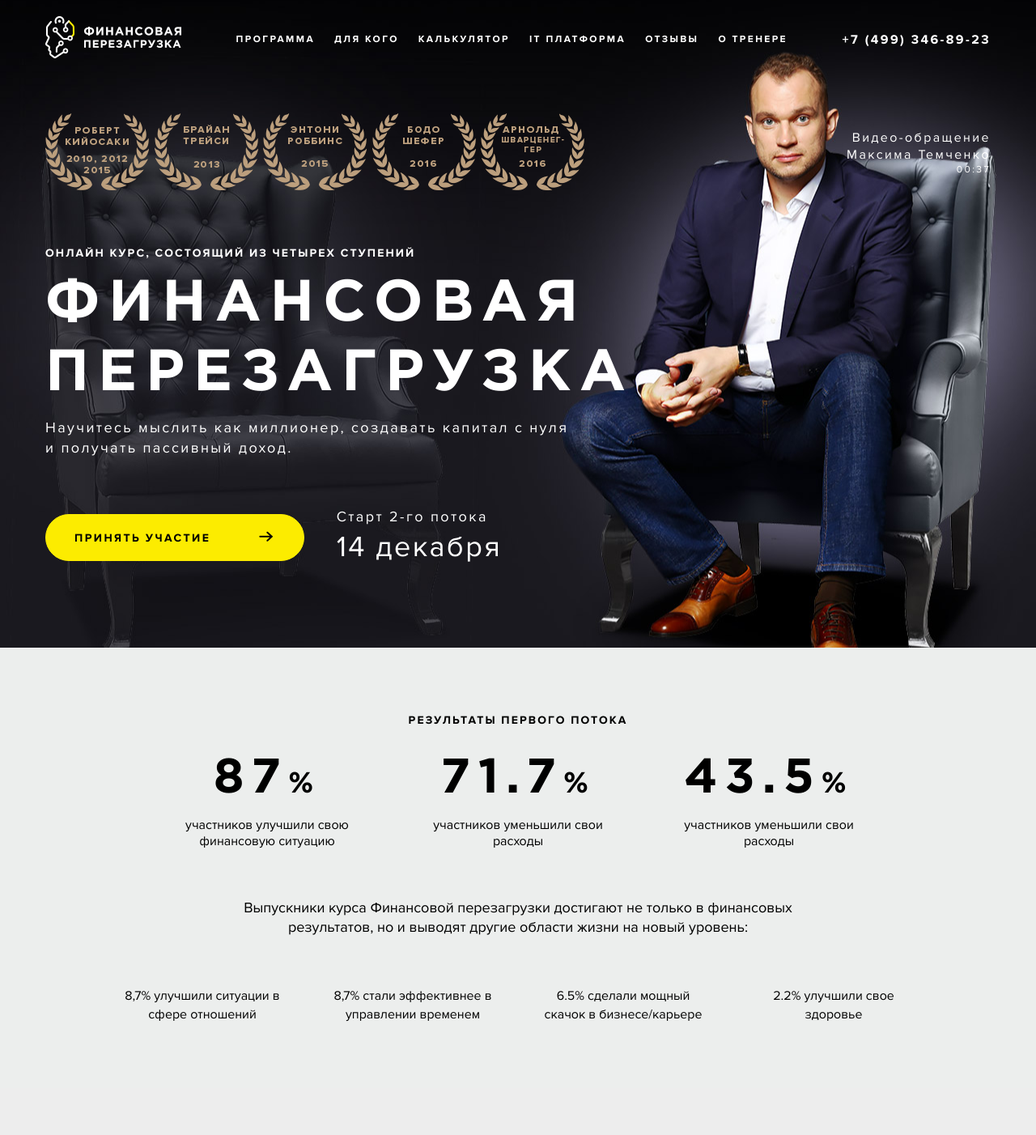
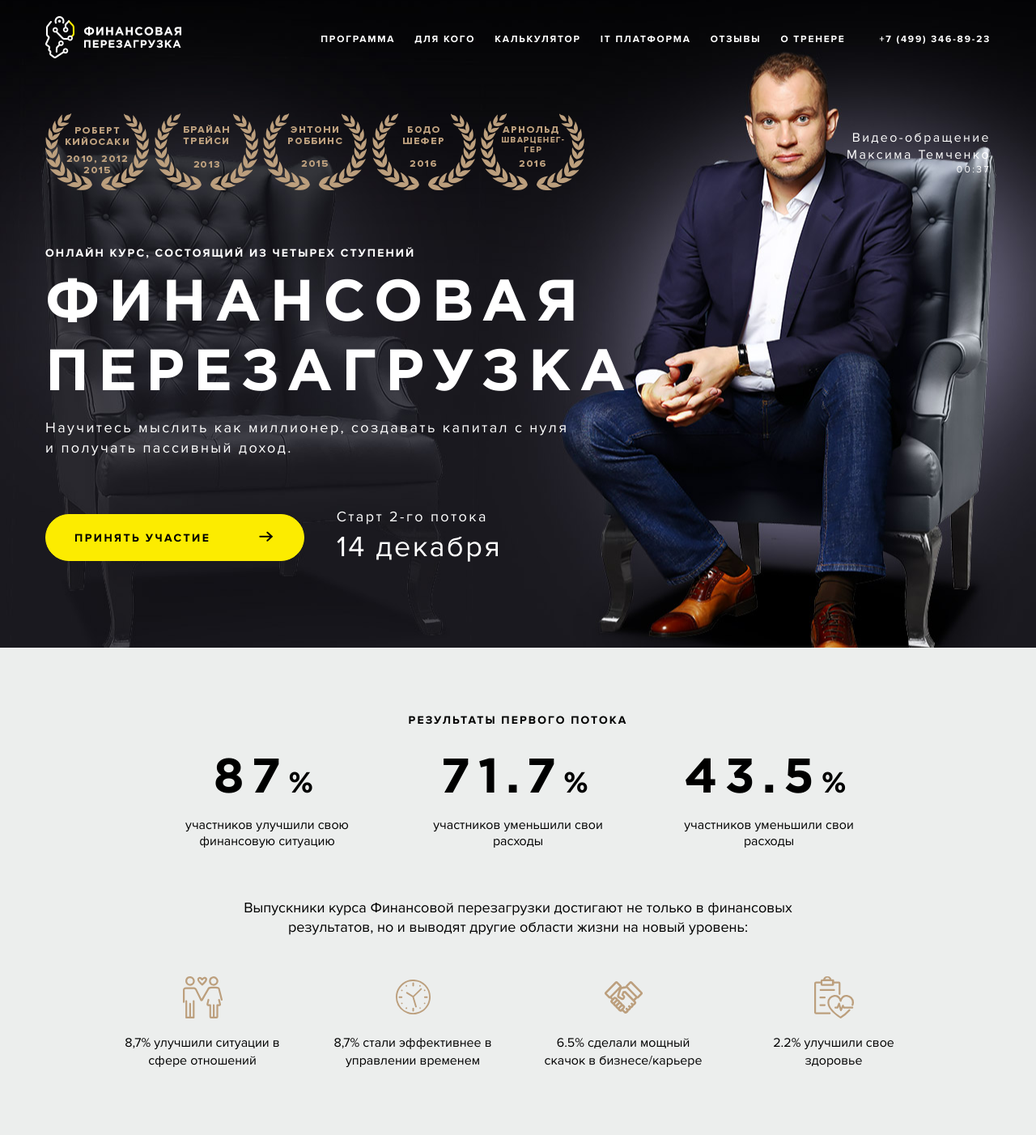
Before and after one commit to BulatSa/finperegruz, a PHP site: page / in a window 1280 px wide. Shown: the whole page at 81% size. Before the commit the page ends 1262 px from the top, so only its background shows below. Run offline with PHP 8.4, Linux system fonts and the light colour scheme; some libraries are stand-ins or nearby versions; some web fonts are replaced.

Commit message:
Add new sections, fix

```diff
--- a/css/main.css
+++ b/css/main.css
@@ -2155,6 +2155,12 @@ button::-moz-focus-inner {
   background: url("../img/bg-head-xl.jpg") no-repeat center center;
 }
 
+@media (max-width: 1024px) {
+  .header-sec {
+    padding-top: 0;
+  }
+}
+
 .header {
   color: #fff;
   letter-spacing: 0.15em;
@@ -2230,6 +2236,13 @@ button::-moz-focus-inner {
   top: 20px;
   width: 100%;
   z-index: 1;
+}
+
+@media (max-width: 1024px) {
+  .header-menu-sec {
+    position: relative;
+    top: 0;
+  }
 }
 
 .header-menu {
@@ -2246,13 +2259,76 @@ button::-moz-focus-inner {
   -ms-flex-pack: justify;
   justify-content: space-between;
   color: #fff;
+  font-size: 12px;
   letter-spacing: 0.15em;
 }
 
+.header-menu__logo {
+  width: 15%;
+}
+
+.header-menu__sub {
+  display: -webkit-box;
+  display: -webkit-flex;
+  display: -ms-flexbox;
+  display: flex;
+  -webkit-box-align: center;
+  -webkit-align-items: center;
+  -ms-flex-align: center;
+  align-items: center;
+  -webkit-box-pack: end;
+  -webkit-justify-content: flex-end;
+  -ms-flex-pack: end;
+  justify-content: flex-end;
+  width: 85%;
+  white-space: nowrap;
+}
+
+@media (max-width: 1024px) {
+  .header-menu__sub {
+    position: fixed;
+    top: 0;
+    right: 0;
+    display: block;
+    width: 50%;
+    height: 100%;
+    padding-top: 60px;
+    padding-left: 12px;
+    padding-right: 12px;
+    text-align: right;
+    background: rgba(0, 0, 0, 0.6);
+  }
+}
+
+.header-menu__burger {
+  display: none;
+}
+
+@media (max-width: 1024px) {
+  .header-menu__burger {
+    position: fixed;
+    top: 0;
+    right: 0;
+    display: block;
+    width: 50px;
+    height: 50px;
+    border-radius: 50%;
+    background: #fcec00;
+  }
+}
+
 .header-menu__nav {
+  padding-right: 3%;
   font-weight: bold;
   text-transform: uppercase;
   font-size: 12px;
+}
+
+@media (max-width: 1024px) {
+  .header-menu__nav {
+    padding-right: 0;
+    font-size: 14px;
+  }
 }
 
 .header-menu__nav ul {
@@ -2264,6 +2340,18 @@ button::-moz-focus-inner {
   -webkit-align-items: center;
   -ms-flex-align: center;
   align-items: center;
+  -webkit-flex-wrap: wrap;
+  -ms-flex-wrap: wrap;
+  flex-wrap: wrap;
+}
+
+@media (max-width: 1024px) {
+  .header-menu__nav ul {
+    -webkit-box-pack: end;
+    -webkit-justify-content: flex-end;
+    -ms-flex-pack: end;
+    justify-content: flex-end;
+  }
 }
 
 .header-menu__nav a {
@@ -2275,12 +2363,28 @@ button::-moz-focus-inner {
   transition: all 0.3s ease;
 }
 
+@media (max-width: 1024px) {
+  .header-menu__nav a {
+    padding-top: 5px;
+    padding-bottom: 5px;
+  }
+}
+
 .header-menu__nav a:hover {
   color: #fcec00;
 }
 
 .header-menu__tel {
   font-weight: bold;
+}
+
+@media (max-width: 1024px) {
+  .header-menu__tel {
+    display: inline-block;
+    margin-top: 10px;
+    padding-left: 12px;
+    padding-right: 12px;
+  }
 }
 
 .cases-sec {
@@ -2374,4 +2478,27 @@ button::-moz-focus-inner {
   text-align: center;
 }
 
+.cases__benefit-img {
+  display: -webkit-box;
+  display: -webkit-flex;
+  display: -ms-flexbox;
+  display: flex;
+  -webkit-box-align: center;
+  -webkit-align-items: center;
+  -ms-flex-align: center;
+  align-items: center;
+  -webkit-box-pack: center;
+  -webkit-justify-content: center;
+  -ms-flex-pack: center;
+  justify-content: center;
+  height: 70px;
+  margin-bottom: 10px;
+}
+
+.cases__benefit-img img {
+  -webkit-flex-shrink: 0;
+  -ms-flex-negative: 0;
+  flex-shrink: 0;
+}
+
 /*# sourceMappingURL=main.css.map */
--- a/index.php
+++ b/index.php
@@ -2,12 +2,11 @@
 
 <section class="header-menu-sec">
 	<div class="container">
-		<div class="row">
-			<div class="grid-12">
 		<div class="header-menu">
 			<a href="#" class="header-menu__logo">
 				<img src="img/logo-top.png" alt="Финансовая перезагрузка">
 			</a>
+			<div class="header-menu__sub">
 				<nav class="header-menu__nav">
 					<ul>
 						<li><a href="#">Программа</a></li>
@@ -20,7 +19,7 @@
 				</nav>
 				<a href="tel:84993468923" class="header-menu__tel">+7 (499) 346-89-23</a>
 			</div>
-			</div>
+			<a href="#" class="header-menu__burger"></a>
 		</div>
 	</div>
 </section>
@@ -90,22 +89,30 @@
 					<p class="cases__benefits-title">Выпускники курса Финансовой перезагрузки достигают не только в финансовых результатов, но и выводят другие области жизни на новый уровень: </p>
 					<div class="cases__benefits">
 						<div class="cases__benefit">
-							<img src="" alt="">
+							<div class="cases__benefit-img">
+								<img src="img/icons/cases-couple.svg" alt="">
+							</div>
 							<p>8,7% улучшили ситуации
 								в сфере отношений</p>
 						</div>
 						<div class="cases__benefit">
-							<img src="" alt="">
+							<div class="cases__benefit-img">
+								<img src="img/icons/cases-clock.svg" alt="">
+							</div>
 							<p>8,7% стали эффективнее
 								в управлении временем</p>
 						</div>
 						<div class="cases__benefit">
-							<img src="" alt="">
+							<div class="cases__benefit-img">
+								<img src="img/icons/cases-hands.svg" alt="">
+							</div>
 							<p>6.5% сделали мощный скачок
 								в бизнесе/карьере</p>
 						</div>
 						<div class="cases__benefit">
-							<img src="" alt="">
+							<div class="cases__benefit-img">
+								<img src="img/icons/cases-heart.svg" alt="">
+							</div>
 							<p>2.2% улучшили свое
 								здоровье</p>
 						</div>
--- a/sass/modules/_cases.scss
+++ b/sass/modules/_cases.scss
@@ -74,3 +74,14 @@
 	margin-right: $pad-s;
 	text-align: center;
 }
+
+.cases__benefit-img {
+	display: flex;
+	align-items: center;
+	justify-content: center;
+	height: 70px;
+	margin-bottom: $pad-xxs;
+	img {
+		flex-shrink: 0;
+	}
+}
--- a/sass/modules/_header.scss
+++ b/sass/modules/_header.scss
@@ -2,14 +2,15 @@
 	min-height: 100vh;
 	padding-top: $pad-xl;
 	background: url('../img/bg-head-xl.jpg') no-repeat center center;
+	@include res(l) {
+		padding-top: 0;
+	}
 }
 
 .header {
 	color: #fff;
 	letter-spacing: 0.15em;
 }
-
-.header__menu-logo {}
 
 .header__info {
 	padding-top: $pad-l;
@@ -68,8 +69,11 @@
 	position: fixed;
 	top: $pad-xs;
 	width: 100%;
-
 	z-index: 1;
+	@include res(l) {
+		position: relative;
+		top: 0;
+	}
 }
 
 .header-menu {
@@ -77,22 +81,75 @@
 	align-items: center;
 	justify-content: space-between;
 	color: #fff;
+	font-size: 12px;
 	letter-spacing: 0.15em;
 }
 
+.header-menu__logo {
+	width: 15%;
+}
+
+.header-menu__sub {
+	display: flex;
+	align-items: center;
+	justify-content: flex-end;
+	width: 85%;
+	white-space: nowrap;
+	@include res(l) {
+		position: fixed;
+		top: 0;
+		right: 0;
+		display: block;
+		width: 50%;
+		height: 100%;
+		padding-top: $pad-l;
+		padding-left: 12px;
+		padding-right: 12px;
+		text-align: right;
+		background: transparentize(#000, 0.4);
+	}
+}
+
+.header-menu__burger {
+	display: none;
+	@include res(l) {
+		position: fixed;
+		top: 0;
+		right: 0;
+		display: block;
+		width: 50px;
+		height: 50px;
+		border-radius: 50%;
+		background: $link-hover;
+	}
+}
+
 .header-menu__nav {
+	padding-right: 3%;
 	font-weight: bold;
 	text-transform: uppercase;
 	font-size: 12px;
+	@include res(l) {
+		padding-right: 0;
+		font-size: 14px;
+	}
 	ul {
 		display: flex;
 		align-items: center;
+		flex-wrap: wrap;
+		@include res(l) {
+			justify-content: flex-end;
+		}
 	}
 	a {
 		display: inline-block;
 		padding-left: 12px;
 		padding-right: 12px;
 		transition: all 0.3s ease;
+		@include res(l) {
+			padding-top: 5px;
+			padding-bottom: 5px;
+		}
 		&:hover {
 			color: $link-hover;
 		}
@@ -101,4 +158,10 @@
 
 .header-menu__tel {
 	font-weight: bold;
+	@include res(l) {
+		display: inline-block;
+		margin-top: $pad-xxs;
+		padding-left: 12px;
+		padding-right: 12px;
+	}
 }
```
Also changed, not shown: img/icons/cases-clock.svg (added), img/icons/cases-couple.svg (added), img/icons/cases-hands.svg (added), img/icons/cases-heart.svg (added), 1 other file. Lines whose indentation alone changed are shown as unchanged.
